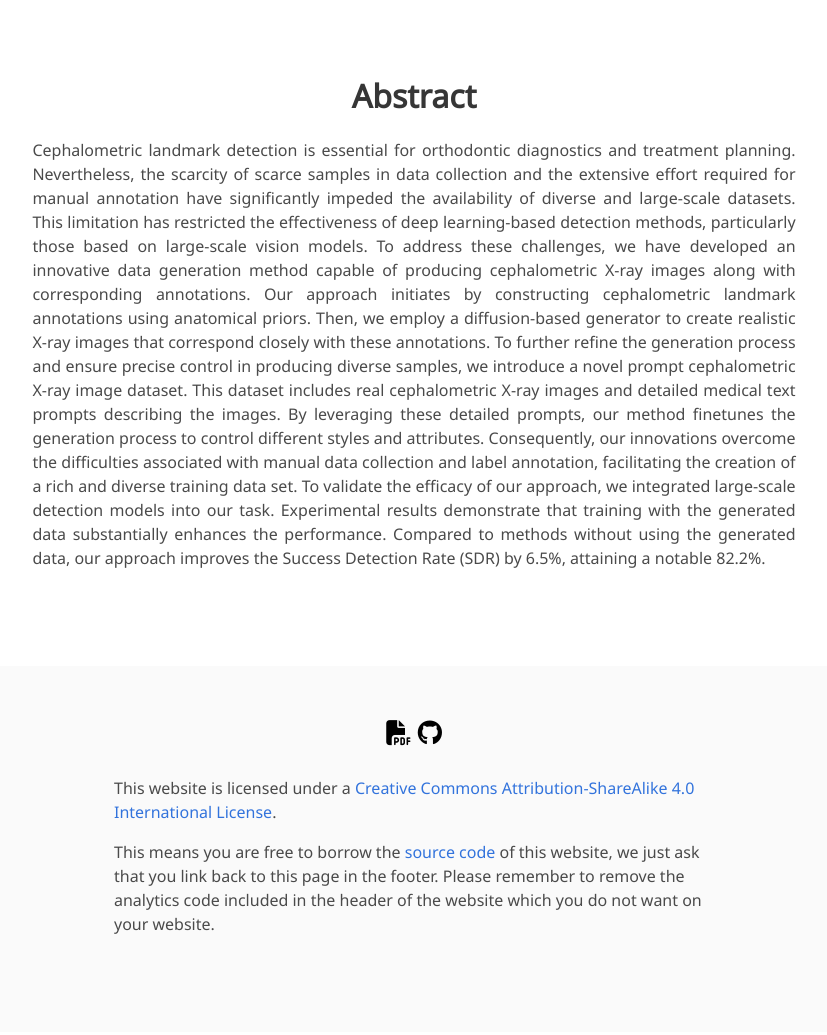
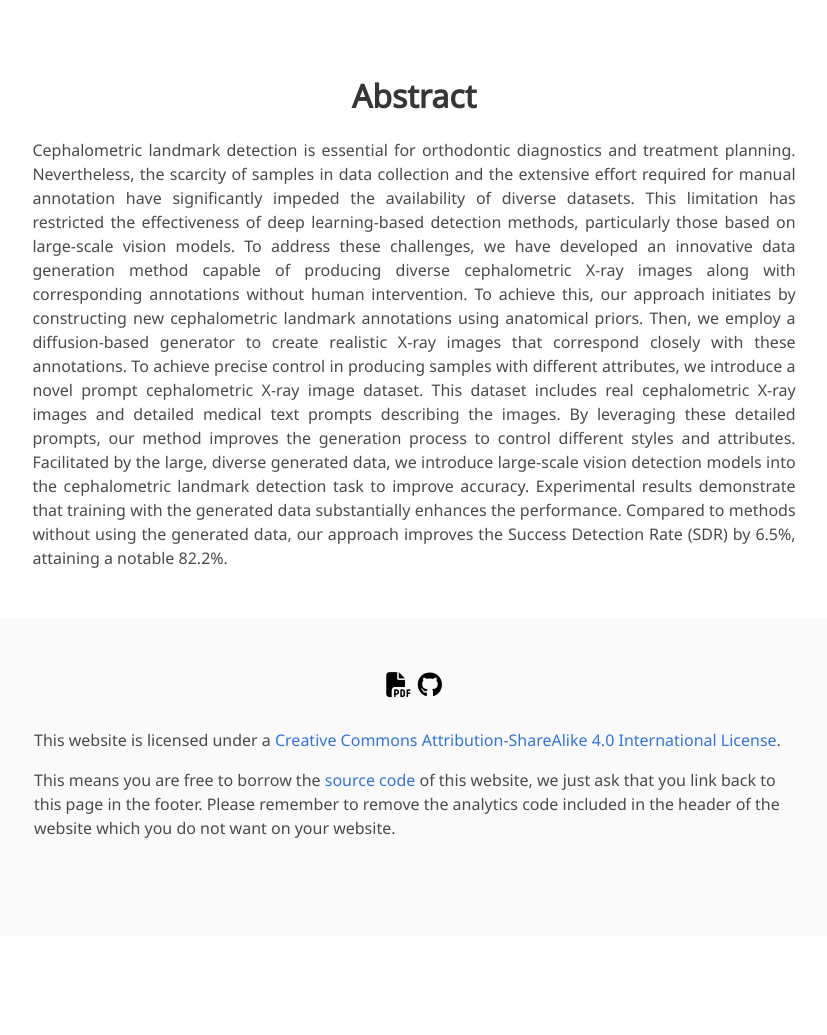
Before and after one commit to um-lab/cepha-generation, a plain HTML site: page docs/index.html in a window 1280 px wide. Shown: the part 400-1435 px from the top of the page, without its empty margins (226-1053 px from the left). After the commit the page ends 1336 px from the top, so only its background shows below. Drawn offline with nearby package versions, Linux system fonts and the light colour scheme; some icons are missing; a web font is replaced by a local one.

Commit message:
update links

```diff
--- a/docs/index.html
+++ b/docs/index.html
@@ -154,7 +154,7 @@
               </span> -->
               <!-- Code Link. -->
               <span class="link-block">
-                <a href="https://github.com/MIKE-GUO233/anatomy-informed-cepha-generation"
+                <a href="https://github.com/um-lab/cepha-generation"
                    class="external-link button is-normal is-rounded is-dark">
                   <span class="icon">
                       <i class="fab fa-github"></i>
@@ -262,10 +262,10 @@
       <div class="column is-four-fifths">
         <h2 class="title is-3">Abstract</h2>
         <div class="content has-text-justified">
-          Cephalometric landmark detection is essential for orthodontic diagnostics and treatment planning. Nevertheless, the scarcity of scarce samples in data collection and the extensive effort required for manual annotation have significantly impeded the availability of diverse and large-scale datasets. This limitation has restricted the effectiveness of deep learning-based detection methods, particularly those based on large-scale vision models.
-          To address these challenges, we have developed an innovative data generation method capable of producing cephalometric X-ray images along with corresponding annotations. Our approach initiates by constructing cephalometric landmark annotations using anatomical priors. Then, we employ a diffusion-based generator to create realistic X-ray images that correspond closely with these annotations.
-          To further refine the generation process and ensure precise control in producing diverse samples, we introduce a novel prompt cephalometric X-ray image dataset. This dataset includes real cephalometric X-ray images and detailed medical text prompts describing the images. By leveraging these detailed prompts, our method finetunes the generation process to control different styles and attributes. Consequently, our innovations overcome the difficulties associated with manual data collection and label annotation, facilitating the creation of a rich and diverse training data set.
-          To validate the efficacy of our approach, we integrated large-scale detection models into our task. Experimental results demonstrate that training with the generated data substantially enhances the performance.
+          Cephalometric landmark detection is essential for orthodontic diagnostics and treatment planning. Nevertheless, the scarcity of samples in data collection and the extensive effort required for manual annotation have significantly impeded the availability of diverse datasets. This limitation has restricted the effectiveness of deep learning-based detection methods, particularly those based on large-scale vision models.
+          To address these challenges, we have developed an innovative data generation method capable of producing diverse cephalometric X-ray images along with corresponding annotations without human intervention. To achieve this, our approach initiates by constructing new cephalometric landmark annotations using anatomical priors. Then, we employ a diffusion-based generator to create realistic X-ray images that correspond closely with these annotations.
+          To achieve precise control in producing samples with different attributes, we introduce a novel prompt cephalometric X-ray image dataset. This dataset includes real cephalometric X-ray images and detailed medical text prompts describing the images. By leveraging these detailed prompts, our method improves the generation process to control different styles and attributes.
+          Facilitated by the large, diverse generated data, we introduce large-scale vision detection models into the cephalometric landmark detection task to improve accuracy.  Experimental results demonstrate that training with the generated data substantially enhances the performance.
           Compared to methods without using the generated data, our approach improves the Success Detection Rate (SDR) by 6.5%, attaining a notable 82.2%.
         </div>
       </div>
@@ -287,10 +287,10 @@
 </section>
 
 
-<section class="section">
+<!-- <section class="section">
   <div class="container is-max-desktop">
 
-    <div class="columns is-centered">
+    <div class="columns is-centered"> -->
 
       <!-- Visual Effects. -->
       <!-- <div class="column">
@@ -325,7 +325,7 @@
 
         </div>
       </div> -->
-    </div>
+    <!-- </div> -->
     <!--/ Matting. -->
 
     <!-- Animation. -->
@@ -444,7 +444,7 @@
          href="./static/videos/nerfies_paper.pdf">
         <i class="fas fa-file-pdf"></i>
       </a>
-      <a class="icon-link" href="https://mike-guo233.github.io/" class="external-link" disabled>
+      <a class="icon-link" href="https://github.com/um-lab/" class="external-link" disabled>
         <i class="fab fa-github"></i>
       </a>
     </div>
```
